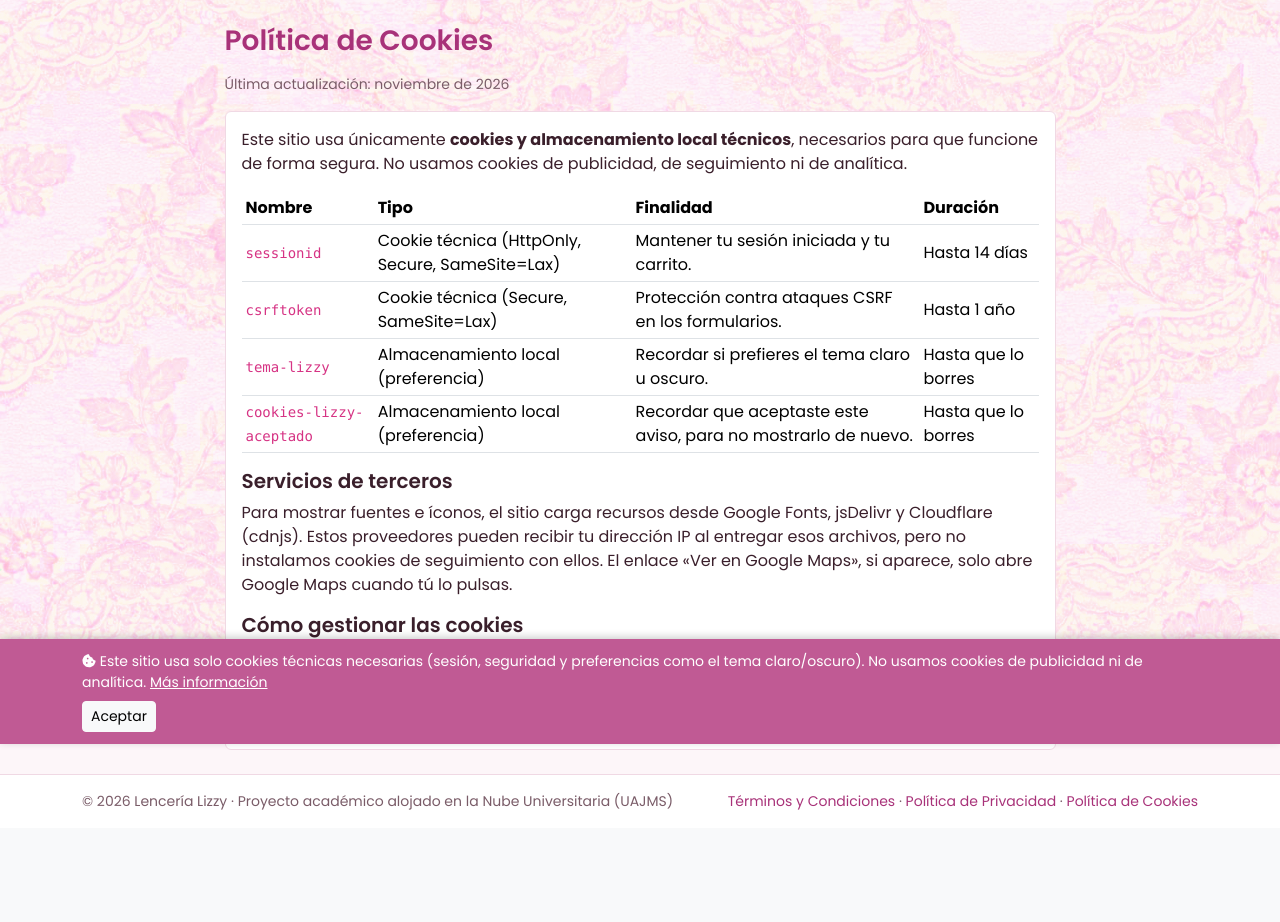
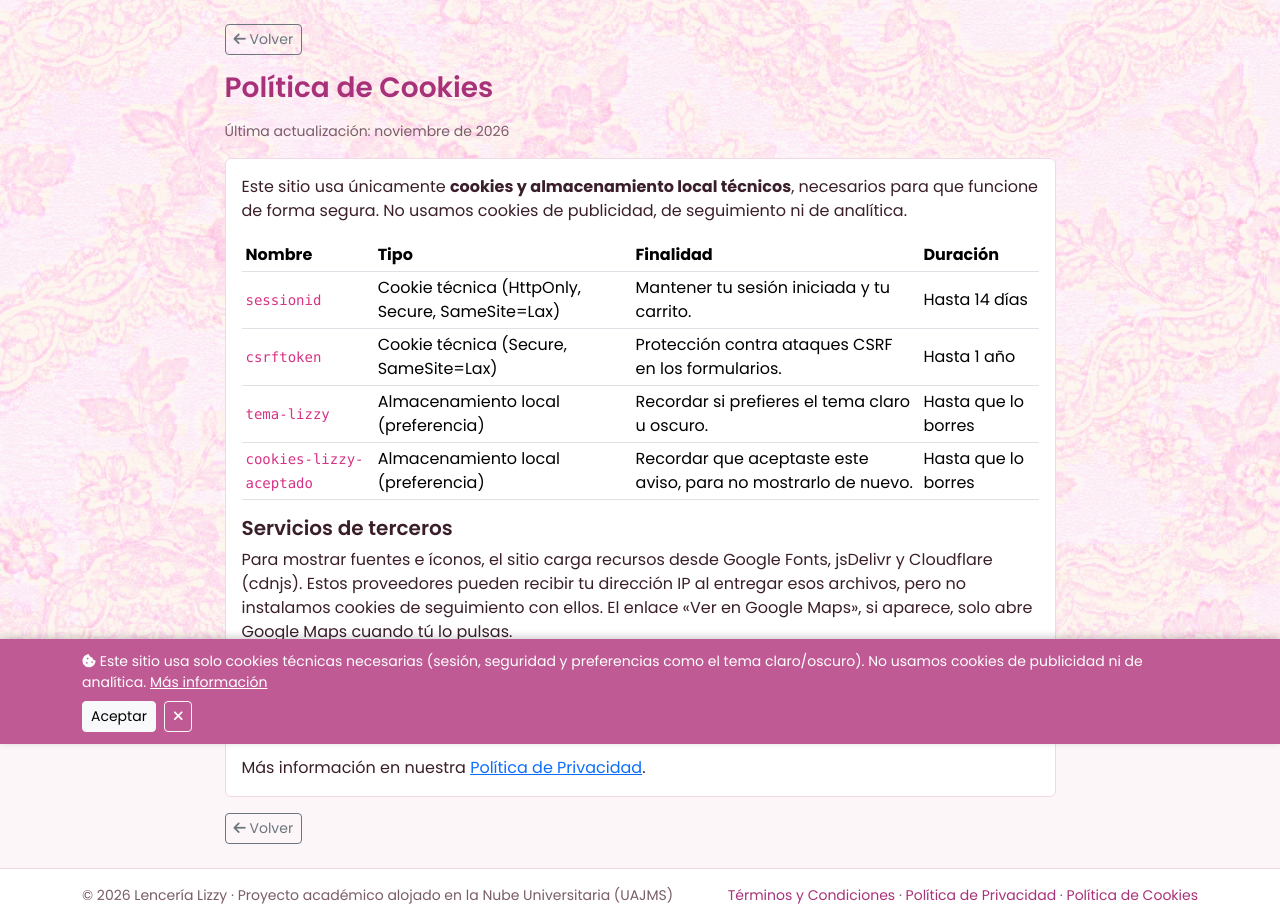
Before and after one commit to Touken-byte/Lencer-a_Lizzy, a Django app: page /cookies/ in a window 1280 px wide. Shown: the part 56-978 px from the top of the page. Before the commit the page ends 866 px from the top, so only its background shows below. Run offline with Django 5.2, Linux system fonts and the light colour scheme; data comes from the database, SQL or seed files in the repository.

Commit message:
Agrega botón Volver en páginas legales y cierre del banner de cookies

```diff
--- a/frontend/templates/frontend/_banner_cookies.html
+++ b/frontend/templates/frontend/_banner_cookies.html
@@ -6,7 +6,10 @@
             No usamos cookies de publicidad ni de analítica.
             <a href="{% url 'frontend:cookies' %}">Más información</a>
         </p>
-        <button type="button" id="aceptar-cookies" class="btn btn-sm btn-light">Aceptar</button>
+        <div class="d-flex align-items-center gap-2">
+            <button type="button" id="aceptar-cookies" class="btn btn-sm btn-light">Aceptar</button>
+            <button type="button" id="cerrar-cookies" class="btn btn-sm btn-outline-light" aria-label="Cerrar aviso"><i class="fa-solid fa-xmark"></i></button>
+        </div>
     </div>
 </div>
 <script>
@@ -14,11 +17,16 @@
     var clave = 'cookies-lizzy-aceptado';
     var banner = document.getElementById('banner-cookies');
     var aceptado = false;
-    try { aceptado = localStorage.getItem(clave) === '1'; } catch (e) {}
-    if (!aceptado) { banner.style.display = 'block'; }
+    var cerrado = false;
+    try { aceptado = localStorage.getItem(clave) === '1'; cerrado = sessionStorage.getItem(clave + '-cerrado') === '1'; } catch (e) {}
+    if (!aceptado && !cerrado) { banner.style.display = 'block'; }
     document.getElementById('aceptar-cookies').addEventListener('click', function () {
         try { localStorage.setItem(clave, '1'); } catch (e) {}
         banner.style.display = 'none';
     });
+    document.getElementById('cerrar-cookies').addEventListener('click', function () {
+        try { sessionStorage.setItem(clave + '-cerrado', '1'); } catch (e) {}
+        banner.style.display = 'none';
+    });
 })();
 </script>
--- a/frontend/templates/frontend/cookies.html
+++ b/frontend/templates/frontend/cookies.html
@@ -2,6 +2,7 @@
 {% block titulo %}Política de Cookies - Lencería Lizzy{% endblock %}
 {% block contenido %}
 <div class="row justify-content-center"><div class="col-lg-9">
+<a href="{% url 'frontend:inicio' %}" class="btn btn-sm btn-outline-secondary mb-3" onclick="if (history.length > 1) { history.back(); return false; }"><i class="fa-solid fa-arrow-left"></i> Volver</a>
 <h3 class="mb-3" style="color:#a83279;">Política de Cookies</h3>
 <p class="small text-muted">Última actualización: noviembre de 2026</p>
 <div class="card"><div class="card-body">
@@ -29,5 +30,6 @@
 <p class="mb-0">Más información en nuestra <a href="{% url 'frontend:privacidad' %}">Política de Privacidad</a>.</p>
 
 </div></div>
+<a href="{% url 'frontend:inicio' %}" class="btn btn-sm btn-outline-secondary mt-3" onclick="if (history.length > 1) { history.back(); return false; }"><i class="fa-solid fa-arrow-left"></i> Volver</a>
 </div></div>
 {% endblock %}
--- a/frontend/templates/frontend/privacidad.html
+++ b/frontend/templates/frontend/privacidad.html
@@ -2,6 +2,7 @@
 {% block titulo %}Política de Privacidad y Tratamiento de Datos Personales - Lencería Lizzy{% endblock %}
 {% block contenido %}
 <div class="row justify-content-center"><div class="col-lg-9">
+<a href="{% url 'frontend:inicio' %}" class="btn btn-sm btn-outline-secondary mb-3" onclick="if (history.length > 1) { history.back(); return false; }"><i class="fa-solid fa-arrow-left"></i> Volver</a>
 <h3 class="mb-3" style="color:#a83279;">Política de Privacidad y Tratamiento de Datos Personales</h3>
 <p class="small text-muted">Última actualización: noviembre de 2026</p>
 <div class="card"><div class="card-body">
@@ -48,5 +49,6 @@
 <p>Si esta política cambia, se actualizará la fecha indicada al inicio. Consulta también los <a href="{% url 'frontend:terminos' %}">Términos y Condiciones</a>.</p>
 
 </div></div>
+<a href="{% url 'frontend:inicio' %}" class="btn btn-sm btn-outline-secondary mt-3" onclick="if (history.length > 1) { history.back(); return false; }"><i class="fa-solid fa-arrow-left"></i> Volver</a>
 </div></div>
 {% endblock %}
--- a/frontend/templates/frontend/terminos.html
+++ b/frontend/templates/frontend/terminos.html
@@ -2,6 +2,7 @@
 {% block titulo %}Términos y Condiciones de Uso - Lencería Lizzy{% endblock %}
 {% block contenido %}
 <div class="row justify-content-center"><div class="col-lg-9">
+<a href="{% url 'frontend:inicio' %}" class="btn btn-sm btn-outline-secondary mb-3" onclick="if (history.length > 1) { history.back(); return false; }"><i class="fa-solid fa-arrow-left"></i> Volver</a>
 <h3 class="mb-3" style="color:#a83279;">Términos y Condiciones de Uso</h3>
 <p class="small text-muted">Última actualización: noviembre de 2026</p>
 <div class="card"><div class="card-body">
@@ -35,5 +36,6 @@
 <p>Consultas o reclamos: <a href="mailto:{{ contacto_privacidad_email }}">{{ contacto_privacidad_email }}</a>.</p>
 
 </div></div>
+<a href="{% url 'frontend:inicio' %}" class="btn btn-sm btn-outline-secondary mt-3" onclick="if (history.length > 1) { history.back(); return false; }"><i class="fa-solid fa-arrow-left"></i> Volver</a>
 </div></div>
 {% endblock %}
```
